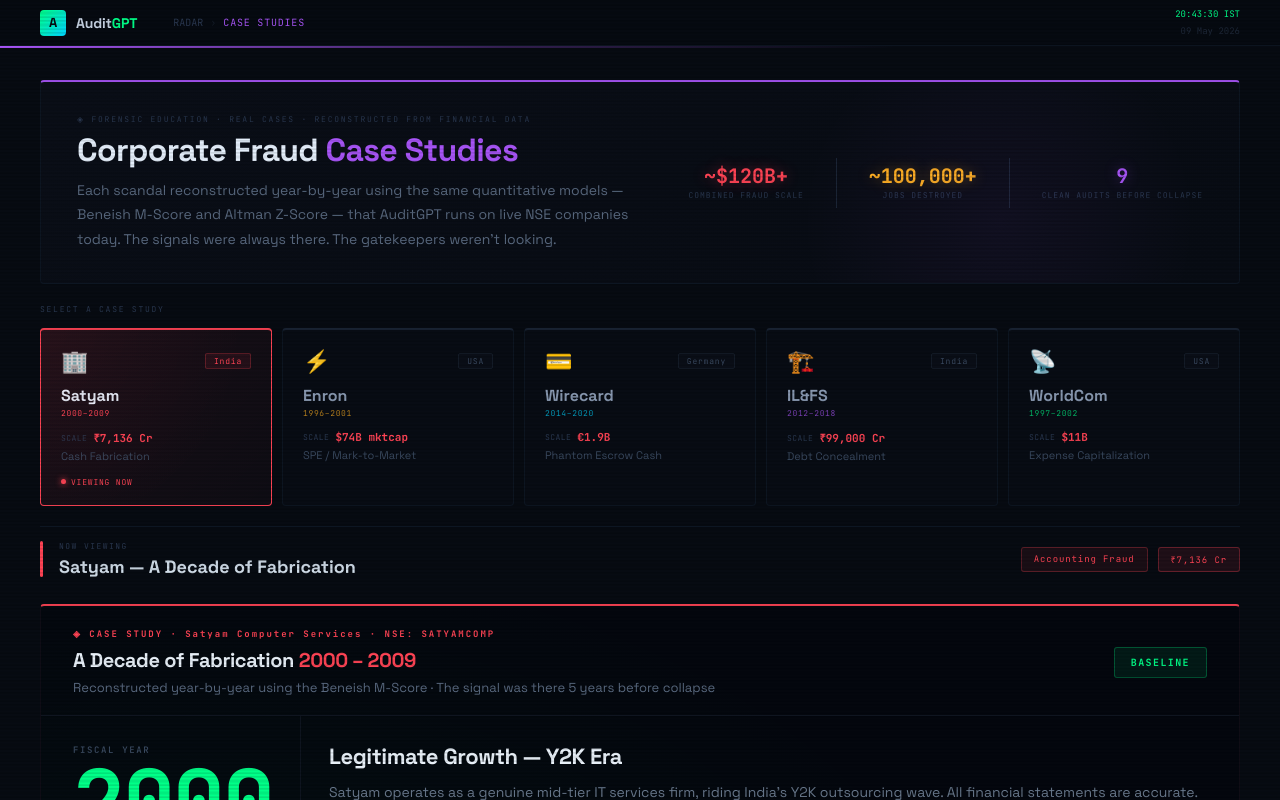
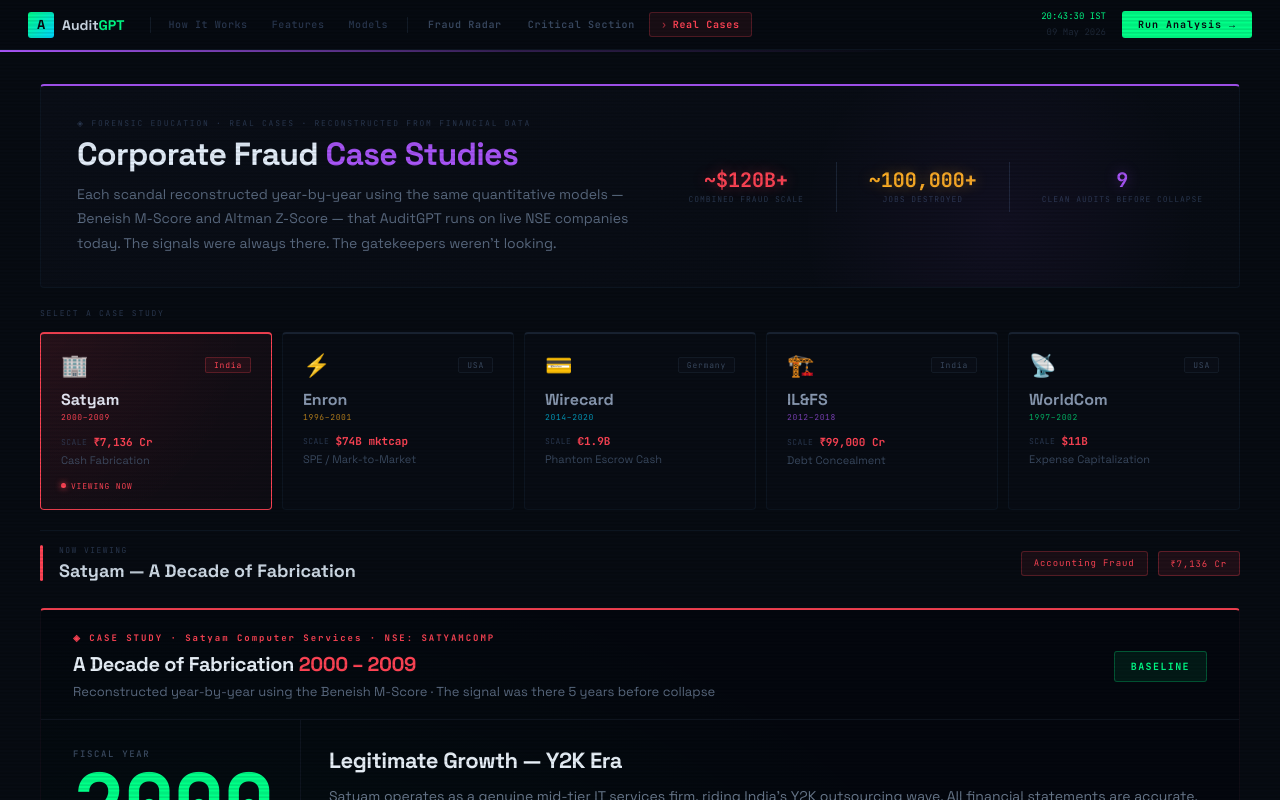
Before and after one commit to JeetChauhan17/Auditgpt, a React (Vite) app: page /cases in a window 1280 px wide. Shown: the top 800 px of the page. Built offline with nearby package versions, Linux system fonts and the light colour scheme; no server answers.

Commit message:
fixed nav consistency

```diff
--- a/src/App.jsx
+++ b/src/App.jsx
@@ -3,7 +3,6 @@ import Home from './pages/Home'
 import FraudRadar from './pages/FraudRadar'
 import Report from './pages/Report'
 import './App.css'
-import SatyamPage from "./pages/SatyamPage";
 import CaseStudiesPage from "./pages/CaseStudiesPage";
 import CriticalSection from "./pages/CriticalSection";
 
@@ -15,7 +14,7 @@ function App() {
           <Route path="/" element={<Home />} />
           <Route path="/radar" element={<FraudRadar />} />
           <Route path="/report/:companyId" element={<Report />} />
-          <Route path="/satyam" element={<SatyamPage />} />
+
           <Route path="/cases" element={<CaseStudiesPage />} />
           <Route path="/critical" element={<CriticalSection />} />
         </Routes>
--- a/src/pages/CaseStudiesPage.jsx
+++ b/src/pages/CaseStudiesPage.jsx
@@ -1,7 +1,8 @@
-import { useState, useEffect } from "react";
-import { useNavigate, useSearchParams } from "react-router-dom";
+import { useState } from "react";
+import { useSearchParams } from "react-router-dom";
 import CaseStudyReplay from "../components/CaseStudyReplay";
 import { ALL_SCANDALS, SCANDAL_META } from "../data/scandalData";
+import Navbar from "../components/Navbar";
 
 const MO = "'JetBrains Mono', monospace";
 const SA = "'Space Grotesk', sans-serif";
@@ -115,17 +116,10 @@ function HeaderStat({ label, value, color = "#00ff88" }) {
 
 // ─── MAIN PAGE ────────────────────────────────────────────────────────────────
 export default function CaseStudiesPage() {
-  const navigate = useNavigate();
   const [searchParams, setSearchParams] = useSearchParams();
-  const [t, setT] = useState(new Date());
 
   const defaultId = searchParams.get("case") || "satyam";
   const [activeId, setActiveId] = useState(defaultId);
-
-  useEffect(() => {
-    const i = setInterval(() => setT(new Date()), 1000);
-    return () => clearInterval(i);
-  }, []);
 
   const selectCase = (id) => {
     setActiveId(id);
@@ -147,33 +141,7 @@ export default function CaseStudiesPage() {
     <div style={{ minHeight: "100vh", background: "#070b12", color: "#c0ccd8" }}>
       <Scanlines />
 
-      {/* NAV */}
-      <header style={{
-        position: "sticky", top: 0, zIndex: 200, height: 46,
-        display: "flex", alignItems: "center", padding: "0 40px",
-        background: "#070b12f2", backdropFilter: "blur(20px)",
-        borderBottom: "1px solid #0d1622",
-      }}>
-        <a href="/" style={{ textDecoration: "none", display: "flex", alignItems: "center", gap: 10, marginRight: 36 }}>
-          <div style={{ width: 26, height: 26, borderRadius: 4, background: "linear-gradient(135deg,#00ff88,#00d4ff)", display: "grid", placeItems: "center" }}>
-            <span style={{ fontSize: 13, fontWeight: 900, color: "#070b12", fontFamily: SA }}>A</span>
-          </div>
-          <span style={{ fontFamily: SA, fontSize: 14, fontWeight: 700, color: "#c8d4e4", letterSpacing: "-0.01em" }}>
-            Audit<span style={{ color: "#00ff88" }}>GPT</span>
-          </span>
-        </a>
-        <div style={{ display: "flex", alignItems: "center", gap: 7, fontFamily: MO, fontSize: 10, color: "#2a3850" }}>
-          <span onClick={() => navigate("/radar")} style={{ cursor: "pointer", transition: "color .15s" }}
-            onMouseEnter={e => e.target.style.color = "#6a7a90"}
-            onMouseLeave={e => e.target.style.color = "#2a3850"}>RADAR</span>
-          <span style={{ color: "#141c28" }}>›</span>
-          <span style={{ color: "#a855f7", letterSpacing: "0.08em" }}>CASE STUDIES</span>
-        </div>
-        <div style={{ marginLeft: "auto", fontFamily: MO, fontSize: 9, textAlign: "right", lineHeight: 1.8 }}>
-          <div style={{ color: "#00ff88" }}>{t.toLocaleTimeString("en-IN", { hour12: false })} IST</div>
-          <div style={{ color: "#1e2838" }}>{t.toLocaleDateString("en-IN", { day: "2-digit", month: "short", year: "numeric" })}</div>
-        </div>
-      </header>
+      <Navbar />
 
       {/* accent stripe */}
       <div style={{ height: 2, background: "linear-gradient(90deg,#a855f7 0%,#a855f744 40%,transparent 70%)" }} />
--- a/src/pages/CriticalSection.jsx
+++ b/src/pages/CriticalSection.jsx
@@ -1,5 +1,5 @@
 import { useState, useEffect, useRef, useMemo } from "react";
-import { useNavigate } from "react-router-dom";
+import Navbar from "../components/Navbar";
 
 const API = import.meta.env.VITE_API_URL || "/api";
 const MO = "'JetBrains Mono', monospace";
@@ -24,47 +24,7 @@ const Scanlines = () => (
   }} />
 );
 
-// ─── nav ──────────────────────────────────────────────────────────────────────
-function Nav() {
-  const navigate = useNavigate();
-  const [t, setT] = useState(new Date());
-  useEffect(() => { const id = setInterval(() => setT(new Date()), 1000); return () => clearInterval(id); }, []);
-  return (
-    <header style={{
-      position: "sticky", top: 0, zIndex: 100, height: 46,
-      display: "flex", alignItems: "center", padding: "0 40px",
-      background: "#070b12f2", backdropFilter: "blur(20px)",
-      borderBottom: "1px solid #0d1622",
-    }}>
-      <a href="/" style={{ textDecoration: "none", display: "flex", alignItems: "center", gap: 10, marginRight: 36 }}>
-        <div style={{ width: 26, height: 26, borderRadius: 4, background: "linear-gradient(135deg,#00ff88,#00d4ff)", display: "grid", placeItems: "center" }}>
-          <span style={{ fontSize: 13, fontWeight: 900, color: "#070b12", fontFamily: SA }}>A</span>
-        </div>
-        <span style={{ fontFamily: SA, fontSize: 14, fontWeight: 700, color: "#c8d4e4" }}>
-          Audit<span style={{ color: "#00ff88" }}>GPT</span>
-        </span>
-      </a>
-      <div style={{ display: "flex", alignItems: "center", gap: 7, fontFamily: MO, fontSize: 10, color: "#2a3850" }}>
-        <span onClick={() => navigate("/radar")} style={{ cursor: "pointer" }}
-          onMouseEnter={e => e.target.style.color = "#6a7a90"}
-          onMouseLeave={e => e.target.style.color = "#2a3850"}>RADAR</span>
-        <span style={{ color: "#141c28" }}>›</span>
-        <span style={{ color: "#ff4455", letterSpacing: "0.08em", fontWeight: 700 }}>⚠ CRITICAL SECTION</span>
-      </div>
-      <div style={{ marginLeft: "auto", display: "flex", alignItems: "center", gap: 20 }}>
-        <div style={{
-          fontFamily: MO, fontSize: 8, color: "#ff4455", background: "rgba(255,68,85,0.1)",
-          border: "1px solid rgba(255,68,85,0.3)", padding: "4px 10px", borderRadius: 2,
-          letterSpacing: "0.12em", animation: "critBlink 2s ease-in-out infinite",
-        }}>◉ LIVE THREAT MONITOR</div>
-        <div style={{ fontFamily: MO, fontSize: 9, textAlign: "right", lineHeight: 1.8 }}>
-          <div style={{ color: "#00ff88" }}>{t.toLocaleTimeString("en-IN", { hour12: false })} IST</div>
-          <div style={{ color: "#1e2838" }}>{t.toLocaleDateString("en-IN", { day: "2-digit", month: "short", year: "numeric" })}</div>
-        </div>
-      </div>
-    </header>
-  );
-}
+
 
 // ─── SECTION 1: THREAT MATRIX HEATMAP ────────────────────────────────────────
 function ThreatMatrix({ companies, onSelect, selectedId }) {
@@ -866,7 +826,7 @@ export default function CriticalSection() {
   return (
     <div style={{ minHeight: "100vh", background: "#070b12", color: "#c0ccd8" }}>
       <Scanlines />
-      <Nav />
+      <Navbar />
 
       {/* threat stripe */}
       <div style={{ height: 2, background: "linear-gradient(90deg,#ff4455 0%,#ff445555 40%,transparent 70%)" }} />
--- a/src/pages/SatyamPage.jsx
+++ b/src/pages/SatyamPage.jsx
@@ -1,6 +1,5 @@
-import { useNavigate } from "react-router-dom";
-import { useState, useEffect } from "react";
 import SatyamReplaySection from "../components/SatyamReplaySection";
+import Navbar from "../components/Navbar";
 
 const MO = "'JetBrains Mono', monospace";
 const SA = "'Space Grotesk', sans-serif";
@@ -13,43 +12,10 @@ const Scanlines = () => (
 );
 
 export default function SatyamPage() {
-  const navigate = useNavigate();
-  const [t, setT] = useState(new Date());
-  useEffect(() => { const i = setInterval(() => setT(new Date()), 1000); return () => clearInterval(i); }, []);
-
   return (
     <div style={{ minHeight: "100vh", background: "#070b12", color: "#c0ccd8" }}>
       <Scanlines />
-
-      {/* NAV */}
-      <header style={{
-        position: "sticky", top: 0, zIndex: 200, height: 48,
-        display: "flex", alignItems: "center", padding: "0 28px",
-        background: "#070b12ee", backdropFilter: "blur(14px)",
-        borderBottom: "1px solid #131c28",
-      }}>
-        <a href="/" style={{ textDecoration: "none", display: "flex", alignItems: "center", gap: 8, marginRight: 24 }}>
-          <div style={{ width: 26, height: 26, borderRadius: 3, background: "linear-gradient(135deg,#00ff88,#00d4ff)", display: "grid", placeItems: "center" }}>
-            <span style={{ fontSize: 13, fontWeight: 900, color: "#070b12", fontFamily: SA }}>A</span>
-          </div>
-          <span style={{ fontFamily: SA, fontSize: 13, fontWeight: 700, color: "#e0eaf4" }}>
-            Audit<span style={{ color: "#00ff88" }}>GPT</span>
-          </span>
-        </a>
-
-        <div style={{ display: "flex", alignItems: "center", gap: 6, fontFamily: MO, fontSize: 10 }}>
-          <span onClick={() => navigate("/radar")} style={{ color: "#2a3850", cursor: "pointer" }}
-            onMouseEnter={e => e.target.style.color = "#5a6a80"}
-            onMouseLeave={e => e.target.style.color = "#2a3850"}>RADAR</span>
-          <span style={{ color: "#131c28" }}>›</span>
-          <span style={{ color: "#ff4455", letterSpacing: "0.06em" }}>SATYAM CASE STUDY</span>
-        </div>
-
-        <div style={{ marginLeft: "auto", fontFamily: MO, fontSize: 9, textAlign: "right", lineHeight: 1.6 }}>
-          <div style={{ color: "#00ff88" }}>{t.toLocaleTimeString("en-IN", { hour12: false })} IST</div>
-          <div style={{ color: "#1e2838" }}>{t.toLocaleDateString("en-IN", { day: "2-digit", month: "short", year: "numeric" })}</div>
-        </div>
-      </header>
+      <Navbar />
 
       {/* accent strip */}
       <div style={{ height: 2, background: "linear-gradient(90deg,#ff4455 0%,#ff445544 55%,transparent 100%)" }} />
```
Also changed, not shown: src/components/Navbar.jsx (+4 -3 lines), src/pages/FraudRadar.jsx (+2 -30 lines).
